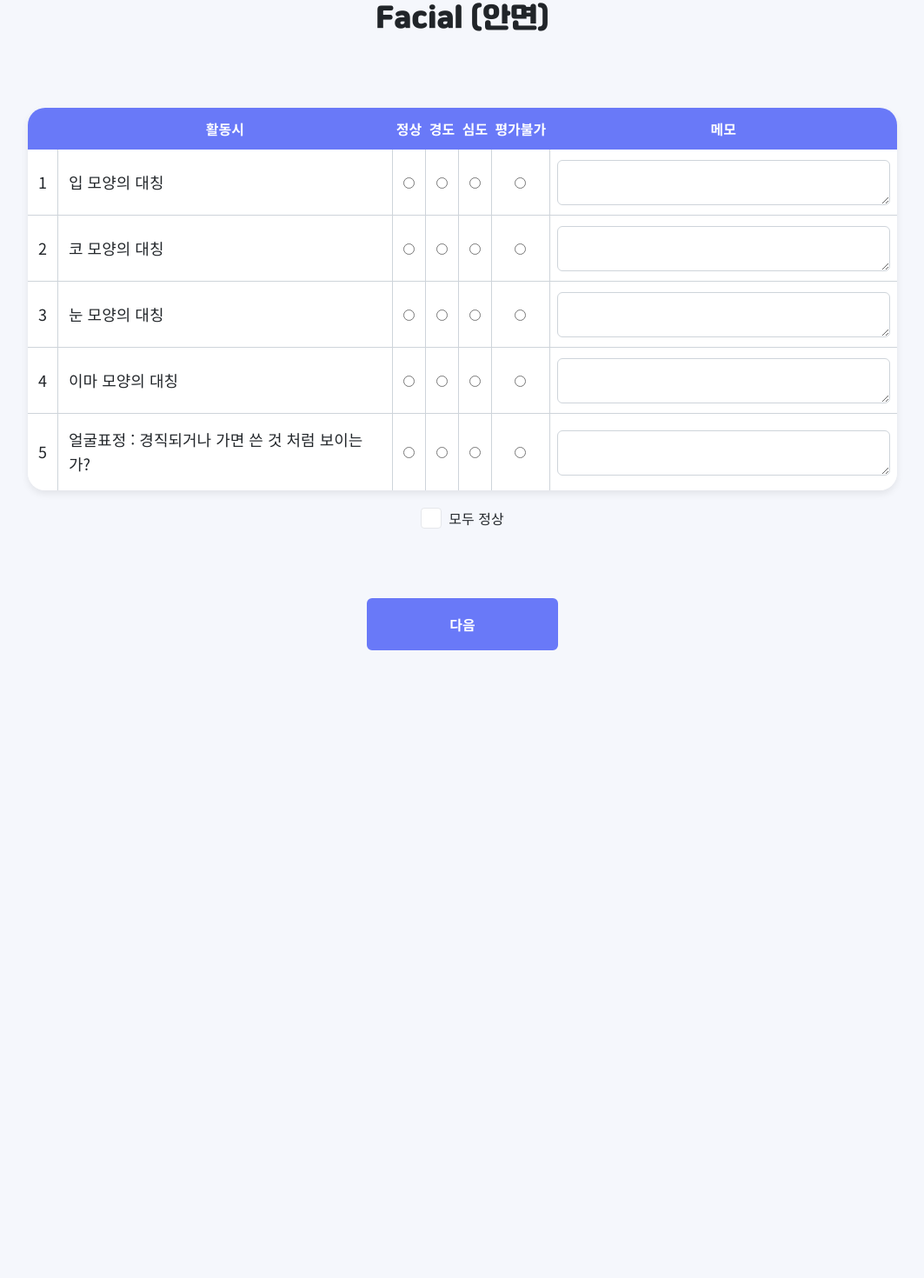
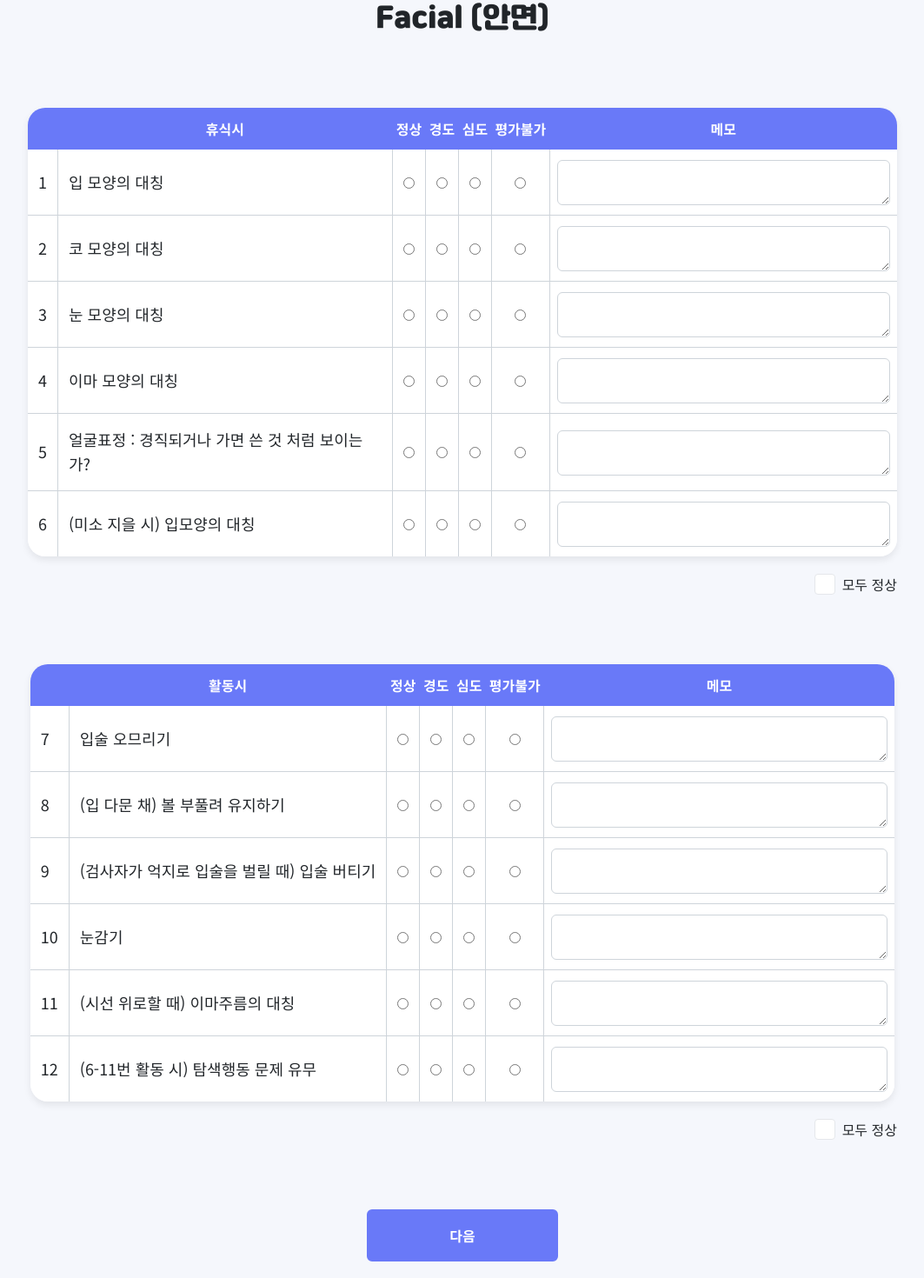
Before and after one commit to Randy-neopons/talkytalky_screening, a Next.js app: page /sessions/1/subTests/speechMechanism/start in a window 1280 px wide. Shown: the part 180-1650 px from the top of the page at 87% size, without its empty margins (108-1171 px from the left). Before the commit the page ends 988 px from the top, so only its background shows below. Built offline with nearby package versions, Linux system fonts and the light colour scheme.

Commit message:
말기제평가 추가 문항 추가

```diff
--- a/src/pages/sessions/[sessionId]/subTests/speechMechanism/start.tsx
+++ b/src/pages/sessions/[sessionId]/subTests/speechMechanism/start.tsx
@@ -14,14 +14,26 @@ const questionList = [
     { questionId: 3, title: '눈 모양의 대칭' },
     { questionId: 4, title: '이마 모양의 대칭' },
     { questionId: 5, title: '얼굴표정 : 경직되거나 가면 쓴 것 처럼 보이는가?' },
+    { questionId: 6, title: '(미소 지을 시) 입모양의 대칭' },
+];
+
+const questionList2 = [
+    { questionId: 7, title: '입술 오므리기' },
+    { questionId: 8, title: '(입 다문 채) 볼 부풀려 유지하기' },
+    { questionId: 9, title: '(검사자가 억지로 입술을 벌릴 때) 입술 버티기' },
+    { questionId: 10, title: '눈감기' },
+    { questionId: 11, title: '(시선 위로할 때) 이마주름의 대칭' },
+    { questionId: 12, title: '(6-11번 활동 시) 탐색행동 문제 유무' },
 ];
 
 // form default value
 const initialValues: {
     answers: { questionId: number; title: string; answer?: string }[];
 } = {
-    answers: questionList.map(v => ({ ...v, answer: undefined })),
+    answers: questionList.concat(questionList2).map(v => ({ ...v, answer: undefined })),
 };
+
+const SPLIT_QUESTION_ID = 6;
 
 // 말기제평가 페이지
 export default function SpeechMechanismStartPage() {
@@ -36,14 +48,27 @@ export default function SpeechMechanismStartPage() {
         e => {
             if (e.target.checked === true) {
                 console.log('here');
-                setValue(`answers.0.answer`, 'normal');
-                setValue(`answers.1.answer`, 'normal');
-                setValue(`answers.2.answer`, 'normal');
-                setValue(`answers.3.answer`, 'normal');
-                setValue(`answers.4.answer`, 'normal');
+                questionList.map((v, i) => {
+                    setValue(`answers.${v.questionId - 1}.answer`, 'normal');
+                });
             }
 
             setCheckAll1(e.target.checked);
+        },
+        [setValue],
+    );
+
+    // 모두 정상 체크
+    const handleChangeCheckAll2 = useCallback<ChangeEventHandler<HTMLInputElement>>(
+        e => {
+            if (e.target.checked === true) {
+                console.log('here');
+                questionList2.map((v, i) => {
+                    setValue(`answers.${v.questionId - 1}.answer`, 'normal');
+                });
+            }
+
+            setCheckAll2(e.target.checked);
         },
         [setValue],
     );
@@ -54,6 +79,49 @@ export default function SpeechMechanismStartPage() {
         <Container>
             <h2 className='flex items-center font-jalnan text-accent1 text-head-2'>SPEECH MECHANISM : 말기제평가</h2>
             <h1 className='font-jalnan text-head-1'>Facial (안면)</h1>
+
+            <table className='mb-5 mt-[60px] border-collapse rounded-base shadow-base xl:mt-[80px]'>
+                <thead className={`${startStyles['table-head']}`}>
+                    <tr className='bg-accent1 text-white text-body-2'>
+                        <th className='rounded-tl-base'></th>
+                        <th>휴식시</th>
+                        <th>정상</th>
+                        <th>경도</th>
+                        <th>심도</th>
+                        <th>평가불가</th>
+                        <th className='rounded-tr-base'>메모</th>
+                    </tr>
+                </thead>
+                <tbody className={`${startStyles['table-body']}`}>
+                    {fields.slice(0, SPLIT_QUESTION_ID).map((field, i) => (
+                        <tr key={field.id}>
+                            <td>{field.questionId}</td>
+                            <td>{field.title}</td>
+                            <td className='text-center'>
+                                <input type='radio' {...register(`answers.${field.questionId - 1}.answer`)} value='normal' />
+                            </td>
+                            <td className='text-center'>
+                                <input type='radio' {...register(`answers.${field.questionId - 1}.answer`)} value='mild' />
+                            </td>
+                            <td className='text-center'>
+                                <input type='radio' {...register(`answers.${field.questionId - 1}.answer`)} value='moderate' />
+                            </td>
+                            <td className='text-center'>
+                                <input type='radio' {...register(`answers.${field.questionId - 1}.answer`)} value='unknown' />
+                            </td>
+                            <td className='p-0 text-center'>
+                                <ReactTextareaAutosize className={`${startStyles.textarea}`} minRows={1} />
+                            </td>
+                        </tr>
+                    ))}
+                </tbody>
+            </table>
+            <div className='flex w-full justify-end'>
+                <CheckBox name='all' checked={checkAll1} onChange={handleChangeCheckAll1}>
+                    모두 정상
+                </CheckBox>
+            </div>
+
             <table className='mb-5 mt-[60px] border-collapse rounded-base shadow-base xl:mt-[80px]'>
                 <thead className={`${startStyles['table-head']}`}>
                     <tr className='bg-accent1 text-white text-body-2'>
@@ -67,21 +135,21 @@ export default function SpeechMechanismStartPage() {
                     </tr>
                 </thead>
                 <tbody className={`${startStyles['table-body']}`}>
-                    {fields.map((field, i) => (
+                    {fields.slice(SPLIT_QUESTION_ID).map((field, i) => (
                         <tr key={field.id}>
-                            <td>{i + 1}</td>
+                            <td>{field.questionId}</td>
                             <td>{field.title}</td>
                             <td className='text-center'>
-                                <input type='radio' {...register(`answers.${i}.answer`)} value='normal' />
+                                <input type='radio' {...register(`answers.${field.questionId - 1}.answer`)} value='normal' />
                             </td>
                             <td className='text-center'>
-                                <input type='radio' {...register(`answers.${i}.answer`)} value='mild' />
+                                <input type='radio' {...register(`answers.${field.questionId - 1}.answer`)} value='mild' />
                             </td>
                             <td className='text-center'>
-                                <input type='radio' {...register(`answers.${i}.answer`)} value='moderate' />
+                                <input type='radio' {...register(`answers.${field.questionId - 1}.answer`)} value='moderate' />
                             </td>
                             <td className='text-center'>
-                                <input type='radio' {...register(`answers.${i}.answer`)} value='unknown' />
+                                <input type='radio' {...register(`answers.${field.questionId - 1}.answer`)} value='unknown' />
                             </td>
                             <td className='p-0 text-center'>
                                 <ReactTextareaAutosize className={`${startStyles.textarea}`} minRows={1} />
@@ -90,9 +158,11 @@ export default function SpeechMechanismStartPage() {
                     ))}
                 </tbody>
             </table>
-            <CheckBox name='all' checked={checkAll1} onChange={handleChangeCheckAll1}>
-                모두 정상
-            </CheckBox>
+            <div className='flex w-full justify-end'>
+                <CheckBox name='all' checked={checkAll2} onChange={handleChangeCheckAll2}>
+                    모두 정상
+                </CheckBox>
+            </div>
 
             <button type='button' className='mt-20 btn btn-large btn-contained' onClick={handleClickNext}>
                 다음
```
